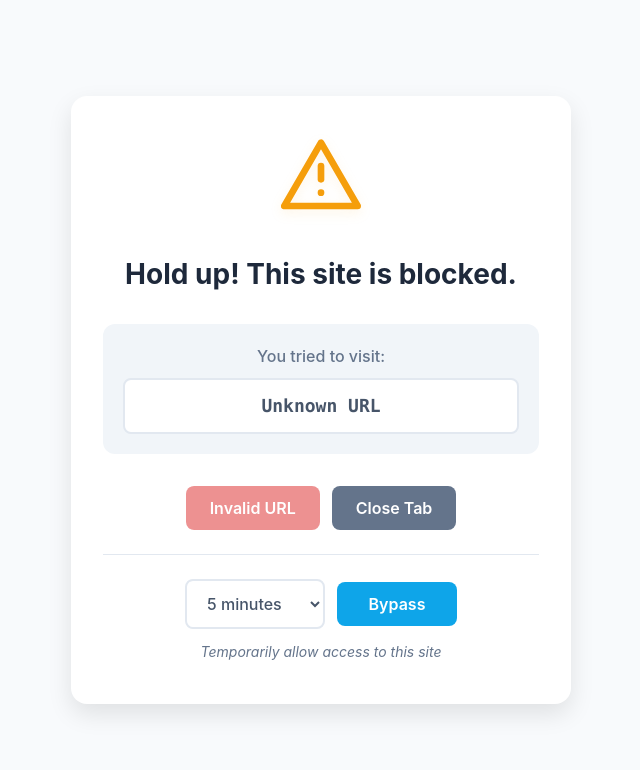
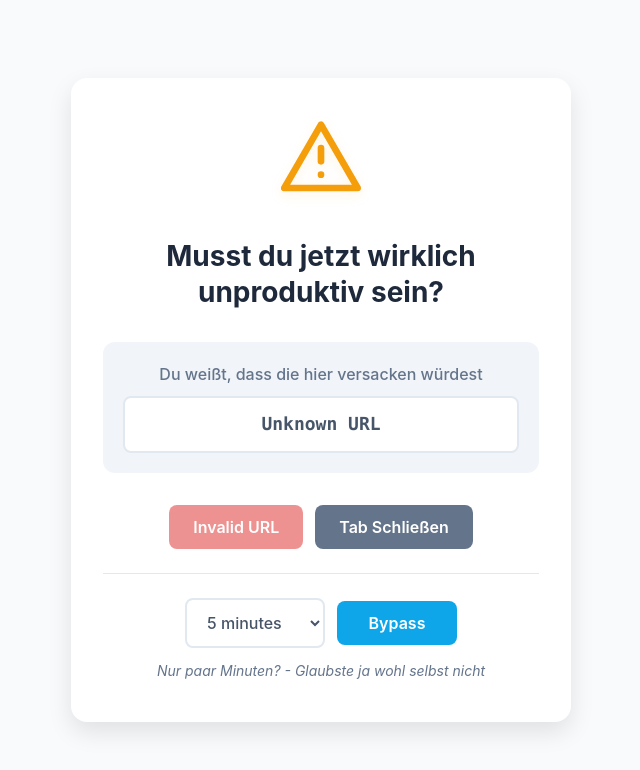
Before and after one commit to brainvillage/chrome-extension-website-blocker, a browser extension: page src/confirm/confirm.html in a window 1280 px wide. Shown: the whole page, without its empty margins (319-959 px from the left). Drawn offline with Linux system fonts and the light colour scheme.

Commit message:
now it works

```diff
--- a/src/confirm/confirm.html
+++ b/src/confirm/confirm.html
@@ -32,17 +32,17 @@
         </svg>
       </div>
 
-      <h1 class="main-message">Hold up! This site is blocked.</h1>
+      <h1 class="main-message">Musst du jetzt wirklich unproduktiv sein?</h1>
 
       <div class="blocked-url">
-        <p>You tried to visit:</p>
+        <p>Du weißt, dass die hier versacken würdest</p>
         <div class="url-display" id="urlDisplay">Loading...</div>
       </div>
 
       <div class="actions">
         <div class="primary-actions">
-          <button id="reallyGoBtn" class="btn btn-primary">Really Go</button>
-          <button id="closeTabBtn" class="btn btn-secondary">Close Tab</button>
+          <button id="reallyGoBtn" class="btn btn-primary">Zeit verschwenden</button>
+          <button id="closeTabBtn" class="btn btn-secondary">Tab Schließen</button>
         </div>
 
         <div class="bypass-section">
@@ -54,7 +54,7 @@
             </select>
             <button id="bypassBtn" class="btn btn-tertiary">Bypass</button>
           </div>
-          <p class="bypass-note">Temporarily allow access to this site</p>
+          <p class="bypass-note">Nur paar Minuten? - Glaubste ja wohl selbst nicht</p>
         </div>
       </div>
     </div>
```
